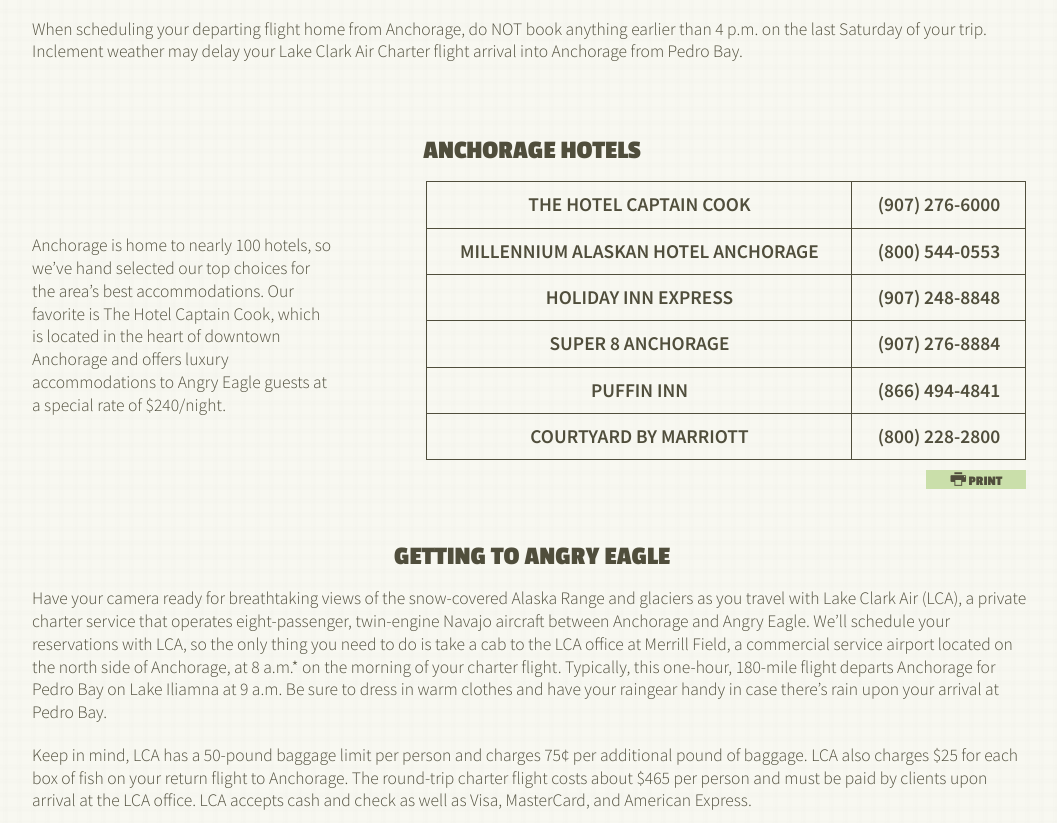
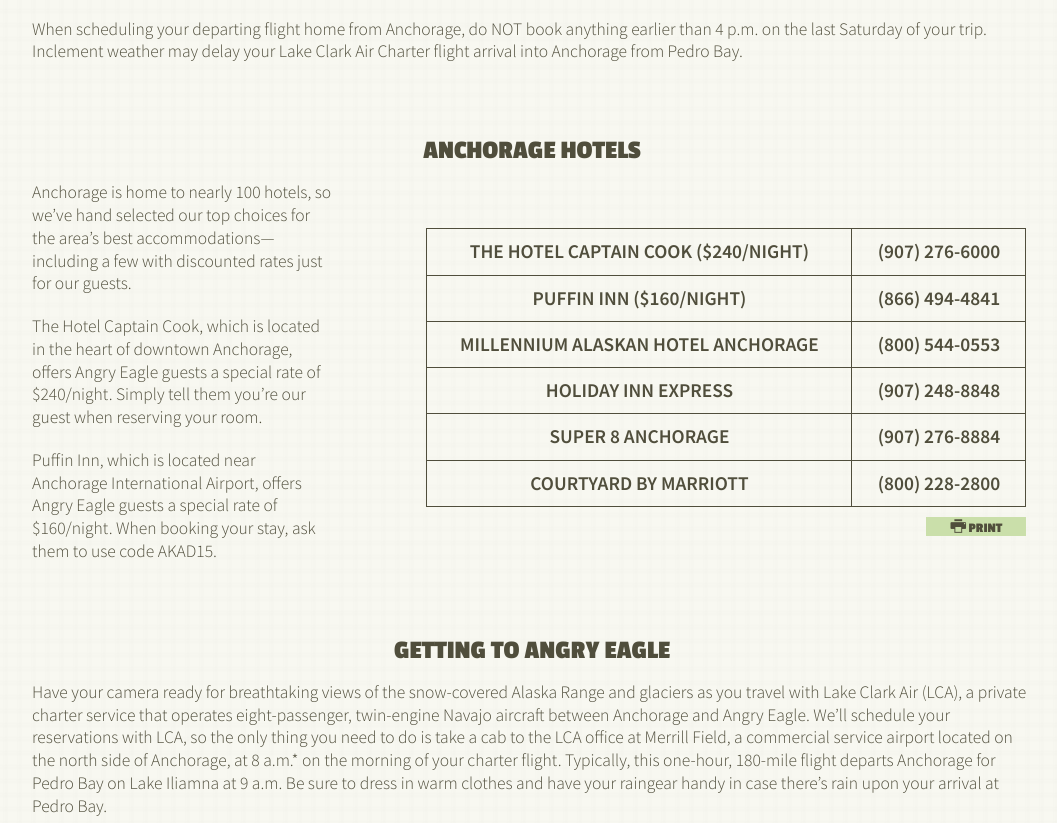
Before and after one commit to lindseyemaddox/rainbow-bay, a PHP site: page /plan/trip in a window 1280 px wide. Shown: the part 650-1473 px from the top of the page, without its empty margins (108-1165 px from the left). Run offline with PHP 8.4, Linux system fonts and the light colour scheme; data that the repository does not hold is empty; some libraries are stand-ins or nearby versions; some web fonts are replaced.

Commit message:
copy edits

```diff
--- a/plan/trip.php
+++ b/plan/trip.php
@@ -27,7 +27,11 @@
 
     <div class="left" style="width:30%;">
 
-      <p>Anchorage is home to nearly 100 hotels, so we’ve hand selected our top choices for the area’s best accommodations. Our favorite is The Hotel Captain Cook, which is located in the heart of downtown Anchorage and offers luxury accommodations to Angry Eagle guests at a special rate of $240/night. </p>
+      <p>Anchorage is home to nearly 100 hotels, so we’ve hand selected our top choices for the area’s best accommodations—including a few with discounted rates just for our guests.</p>
+
+	  <p>The Hotel Captain Cook, which is located in the heart of downtown Anchorage, offers Angry Eagle guests a special rate of $240/night. Simply tell them you’re our guest when reserving your room. </p>
+
+	  <p>Puffin Inn, which is located near Anchorage International Airport, offers Angry Eagle guests a special rate of $160/night. When booking your stay, ask them to use code AKAD15.</p>
 
     </div><!--left-->
 
@@ -37,8 +41,12 @@
 
       <table itemscope itemtype="http://schema.org/Table">
         <tr>
-          <td><a href="http://www.captaincook.com" target="_blank" rel="nofollow">The Hotel Captain Cook</a></td>
+          <td><a href="http://www.captaincook.com" target="_blank" rel="nofollow">The Hotel Captain Cook ($240/night)</a></td>
           <td><a href="tel:19072766000">(907) 276-6000</a></td>
+        </tr>
+        <tr>
+          <td><a href="http://www.puffininn.net/" target="_blank" rel="nofollow">Puffin Inn ($160/night)</a></td>
+          <td><a href="tel:18664944841">(866) 494-4841</a></td>
         </tr>
         <tr>
           <td><a href="http://www.millenniumhotels.com/usa/millenniumanchorage" target="_blank" rel="nofollow">Millennium Alaskan Hotel Anchorage</a></td>
@@ -51,10 +59,6 @@
         <tr>
           <td><a href="http://www.super8.com/hotels/alaska/anchorage/super-8-anchorage/hotel-overview" target="_blank" rel="nofollow">Super 8 Anchorage</a></td>
           <td><a href="tel:19072768884">(907) 276-8884</a></td>
-        </tr>
-        <tr>
-          <td><a href="http://www.puffininn.net/" target="_blank" rel="nofollow">Puffin Inn</a></td>
-          <td><a href="tel:18664944841">(866) 494-4841</a></td>
         </tr>
         <tr>
           <td><a href="http://www.marriott.com/hotels/hotel-deals/anccy-courtyard-anchorage-airport/" target="_blank" rel="nofollow">Courtyard by Marriott</a></td>
```
Also changed, not shown: 1 other file.
